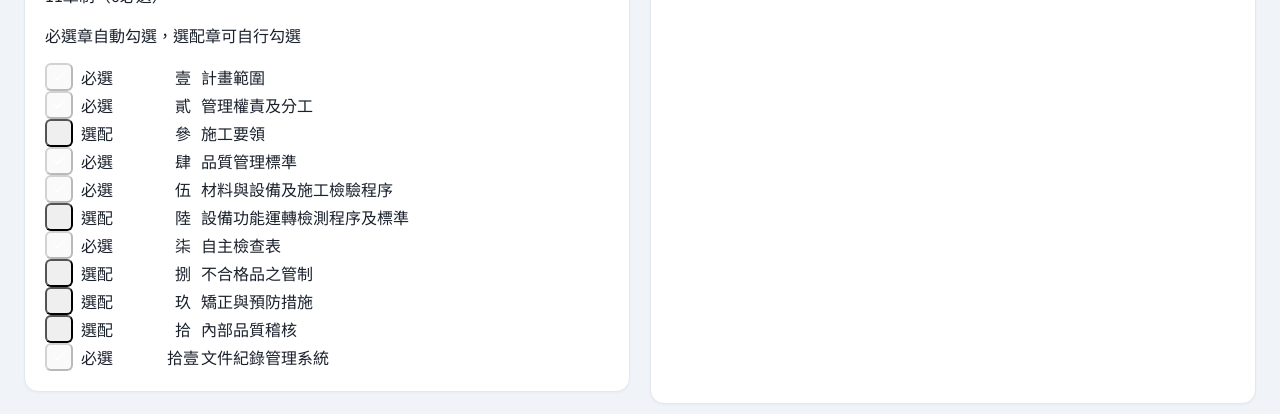
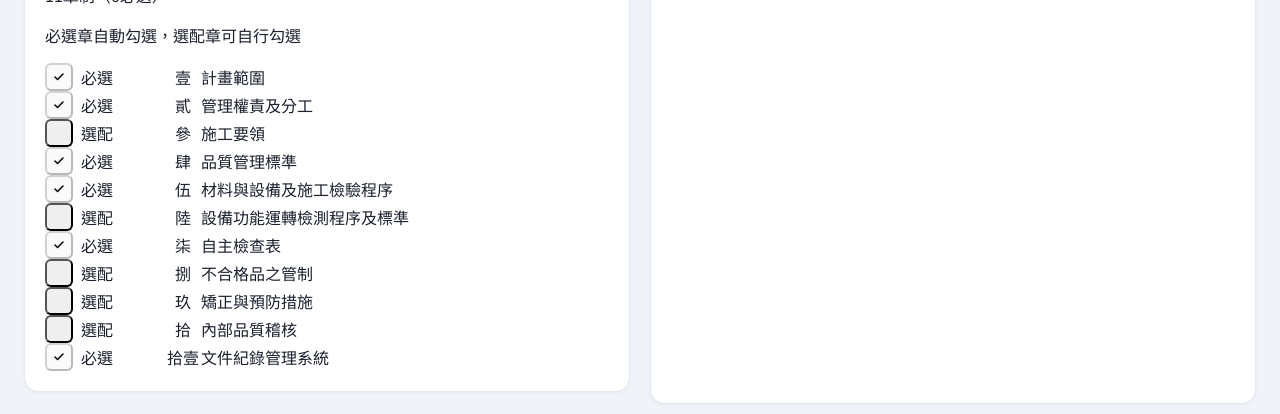
Before and after one commit to jarvis800317/quality-plan-generator, a React (Vite) app in the folder 02-產出品質計畫/web-chapter-selector/: page / in a window 1280 px wide. Shown: the part 376-790 px from the top of the page. Built offline with nearby package versions, Linux system fonts and the light colour scheme.

Commit message:
fix: 方框內Check改為黑色

```diff
--- a/02-產出品質計畫/web-chapter-selector/src/components/ChapterItem.tsx
+++ b/02-產出品質計畫/web-chapter-selector/src/components/ChapterItem.tsx
@@ -48,7 +48,7 @@ export function ChapterItem({ chapter, status, isChecked, onToggle }: ChapterIte
             <Check
               size={14}
               strokeWidth={3}
-              color="white"
+              color="black"
               style={{ display: 'block' }}
             />
           )}
```
